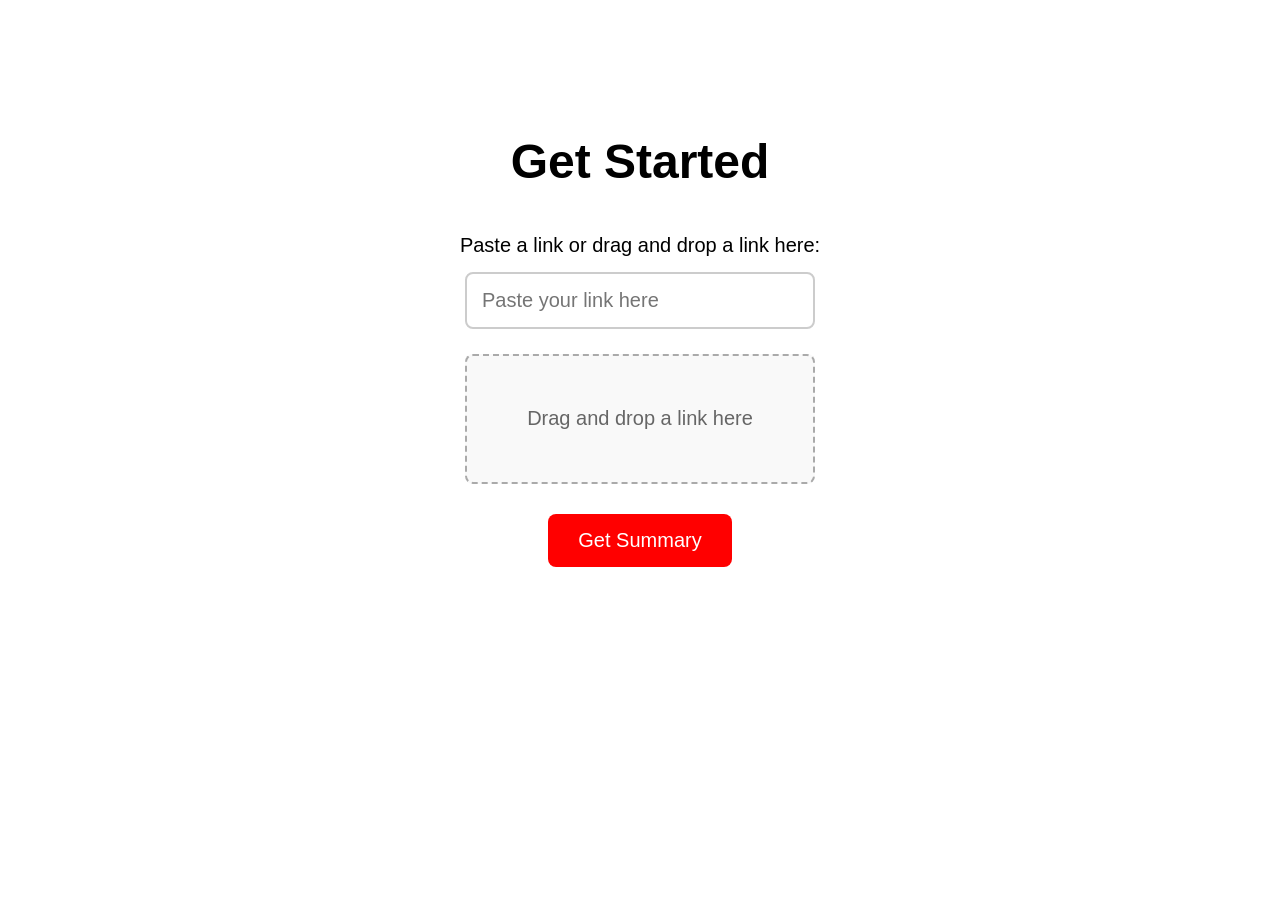
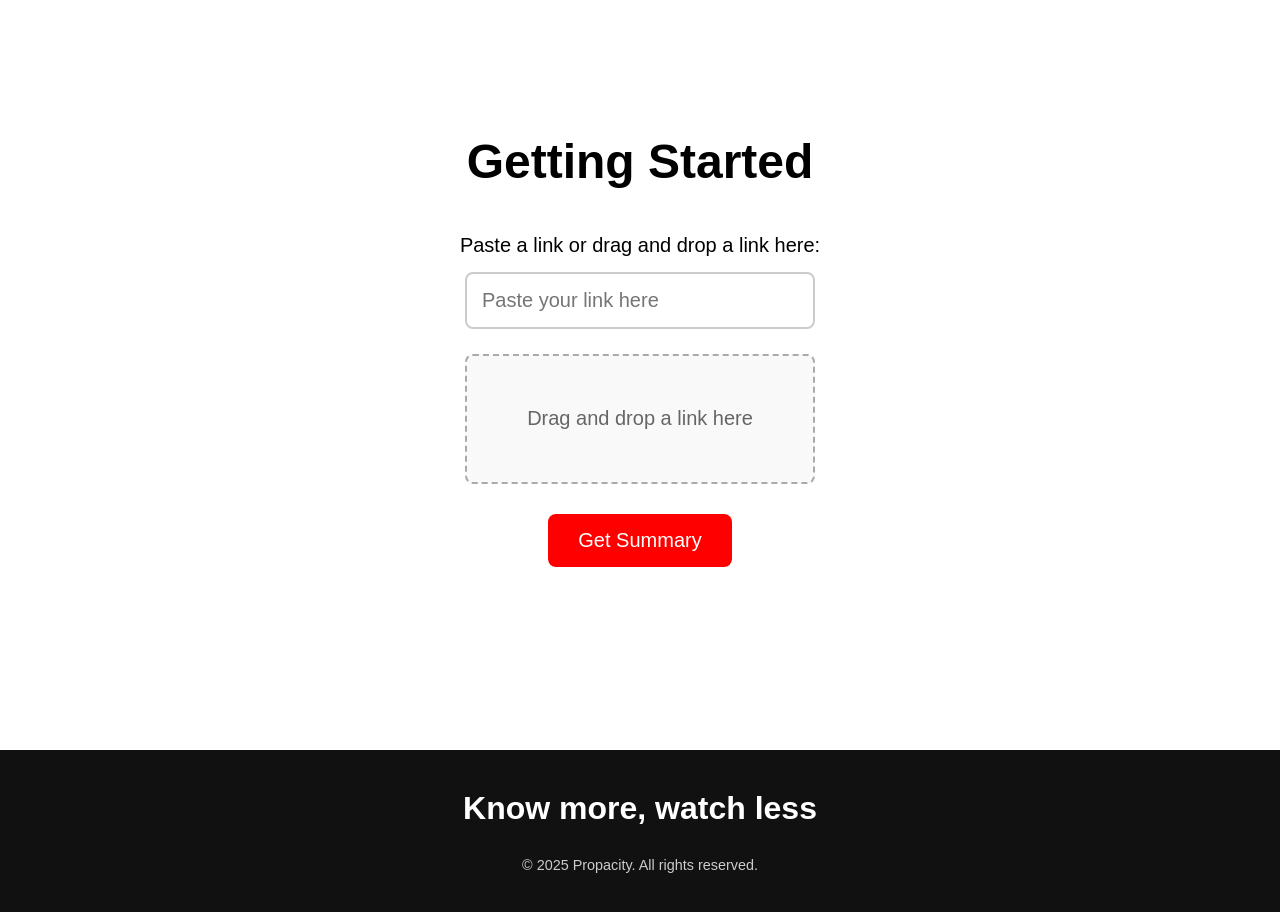
Before and after one commit to Magnus1X/Propacity, a React (Vite) app: page / in a window 1280 px wide. Shown: the part 920-1832 px from the top of the page. Before the commit the page ends 1670 px from the top, so only its background shows below. Built offline with nearby package versions, Linux system fonts and the light colour scheme.

Commit message:
adding footer

```diff
--- a/src/components/Footer.css
+++ b/src/components/Footer.css
@@ -0,0 +1,63 @@
+.footer {
+    background-color: #111;
+    color: #fff;
+    padding: 40px 20px;
+    font-family: Arial, sans-serif;
+  }
+
+  .footer h3 {
+    font-size: 2rem;
+    margin-bottom: 30px;
+    text-align: center;
+  }
+
+  .footer-content {
+    display: flex;
+    flex-wrap: wrap;
+    justify-content: space-around;
+    gap: 30px;
+    margin-bottom: 30px;
+    text-align: center;
+  }
+
+  .footer-section {
+    flex: 1;
+    min-width: 180px;
+  }
+
+  .footer-section p {
+    margin: 8px 0;
+    font-size: 1rem;
+  }
+
+  .footer-section a {
+    color: #fff;
+    text-decoration: none;
+    margin: 8px 0;
+    display: block;
+    font-size: 1rem;
+    transition: color 0.3s;
+  }
+
+  .footer-section a:hover {
+    color: red;
+  }
+
+  .footer-bottom {
+    font-size: 0.9rem;
+    text-align: center;
+    color: #ccc;
+    margin-top: 10px;
+  }
+
+  /* Responsive */
+  @media (max-width: 768px) {
+    .footer-content {
+      flex-direction: column;
+      align-items: center;
+    }
+
+    .footer-section {
+      margin-bottom: 20px;
+    }
+  }
--- a/src/components/Footer.jsx
+++ b/src/components/Footer.jsx
@@ -1,11 +1,13 @@
-import React from 'react'
-import './Footer.css'
+import React from 'react';
+import './Footer.css';
+
 const Footer = () => {
   return (
-    <div>
+    <footer className="footer">
+      <h3>Know more, watch less</h3>
+      <p className="footer-bottom">&copy; {new Date().getFullYear()} Propacity. All rights reserved.</p>
+    </footer>
+  );
+};
 
-    </div>
-  )
-}
-
-export default Footer
+export default Footer;
--- a/src/components/GettingStarted.jsx
+++ b/src/components/GettingStarted.jsx
@@ -40,7 +40,7 @@ const GettingStarted = () => {
 
   return (
     <div className="getting-started">
-      <h1>Get Started</h1>
+      <h1>Getting Started</h1>
       <p>Paste a link or drag and drop a link here:</p>
 
       {/* Input field to paste a link */}
```
